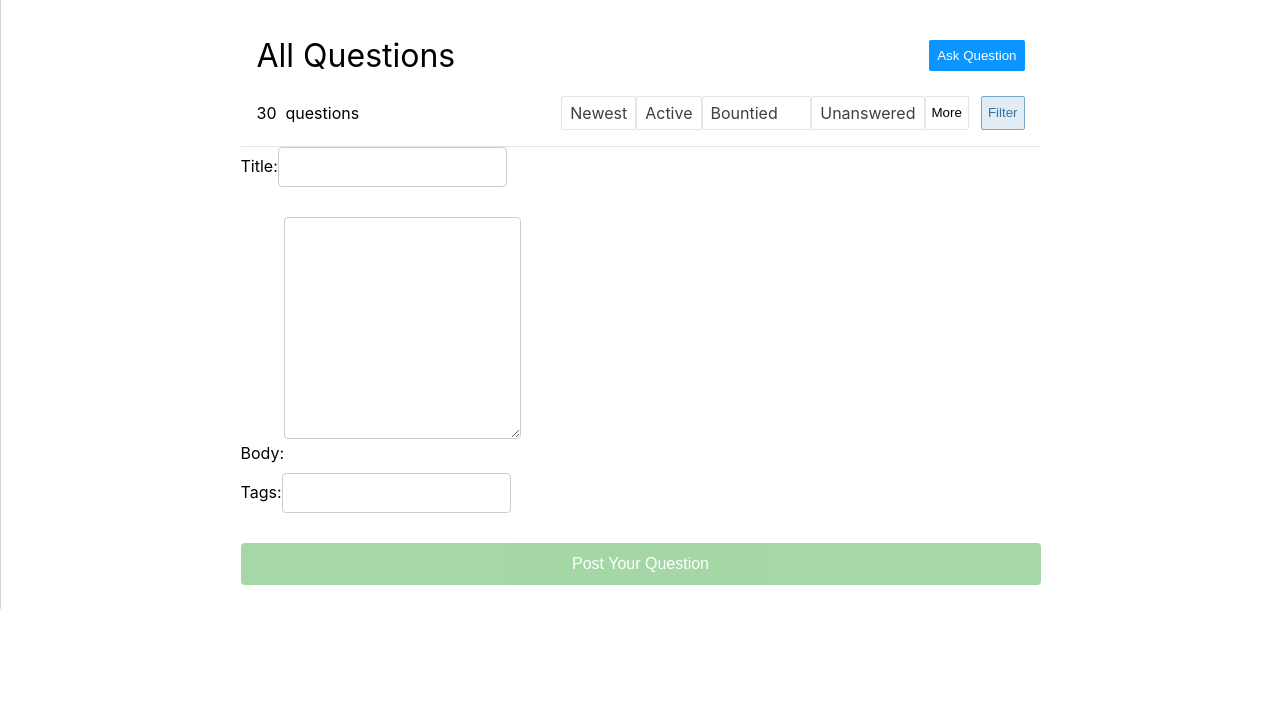
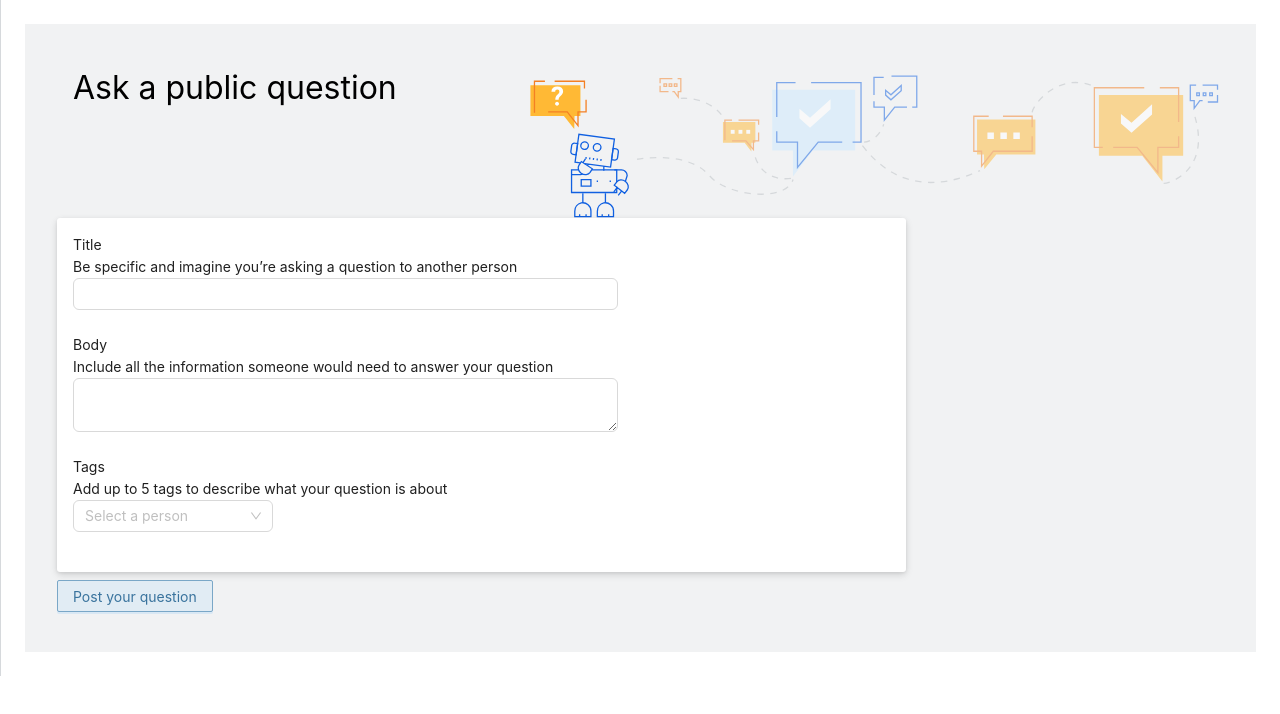
Before and after one commit to Kasun002/gw-stack-overflow, a React (Create React App) app: page /question in a window 1280 px wide. Shown: the top 714 px of the page. Built offline with nearby package versions, Linux system fonts and the light colour scheme.

Commit message:
Question Form Added

```diff
--- a/package.json
+++ b/package.json
@@ -11,6 +11,7 @@
     "@types/node": "^16.18.25",
     "@types/react": "^18.2.0",
     "@types/react-dom": "^18.2.1",
+    "antd": "^5.4.6",
     "react": "^18.2.0",
     "react-dom": "^18.2.0",
     "react-router-dom": "^6.11.0",
--- a/src/index.css
+++ b/src/index.css
@@ -48,3 +48,19 @@ code {
 .header__top > button:active {
   background-color: hsl(209,100%,37.5%);
 }
+
+.sof-button {
+  color: hsl(205,47%,42%);
+  background-color: hsl(205,46%,92%);
+  border: solid 1px hsl(205,41%,63%);
+  border-radius: 2px;
+}
+
+.sof-button:hover {
+  background-color: hsl(205,57%,81%);
+  color: hsl(205,46%,32%);
+}
+.sof-button:active {
+  background-color: hsl(205,57%,81%);
+  color: hsl(205,46%,32%);
+}
--- a/src/pages/question/Question.css
+++ b/src/pages/question/Question.css
@@ -1,52 +1,20 @@
 .container {
-    max-width: 800px;
-    margin: 0 auto;
-    padding: 0 15px;
-  }
+  background-color: #f1f2f3;
+  padding: 32px;
+}
 
-  form {
-    display: flex;
-    flex-direction: column;
-  }
+.header__img {
+  background-image: url(../../../assets/background.svg);
+  background-repeat: no-repeat !important;
+  background-position: right bottom !important;
+  height: 130px;
+  border-bottom: 0px;
+}
 
-  label {
-    margin-bottom: 10px;
-  }
-
-  input[type="text"],
-  textarea {
-    padding: 10px;
-    margin-bottom: 20px;
-    border: 1px solid #ccc;
-    border-radius: 4px;
-    font-size: 16px;
-    resize: vertical;
-  }
-
-  textarea {
-    height: 200px;
-  }
-
-  button[type="submit"] {
-    background-color: #4CAF50;
-    color: white;
-    padding: 12px 20px;
-    border: none;
-    border-radius: 4px;
-    cursor: pointer;
-    font-size: 16px;
-  }
-
-  button[type="submit"]:hover {
-    background-color: #45a049;
-  }
-
-  button[type="submit"]:disabled {
-    opacity: 0.5;
-    cursor: not-allowed;
-  }
-
-  .error-message {
-    color: red;
-    margin-bottom: 10px;
-  }
+.card {
+  background-color: white;
+  padding: 16px;
+  max-width: 70%;
+  border-radius: 3px;
+  box-shadow: 0 1px 3px hsla(0,0%,0%,0.06), 0 2px 6px hsla(0, 0%, 0%, 0.06), 0 3px 8px hsla(0, 0%, 0%, 0.09);
+}
--- a/src/pages/question/Question.tsx
+++ b/src/pages/question/Question.tsx
@@ -1,47 +1,81 @@
 import { useState } from 'react';
+import { Question } from '../../utils/Interfaces';
 import './Question.css';
-import Header from '../../components/header/Header';
-import { Question } from '../../utils/Interfaces';
+import { Button, Form, Input, InputNumber, Select } from 'antd';
+import { Option } from 'antd/es/mentions';
+import { TagsOptions } from '../../utils/Options';
+
+const QuestionPage = () => {
 
 
-const QuestionPage = () => {
-    const [formData, setFormData] = useState<Question>({} as Question);
-    const [errorMessage, setErrorMessage] = useState('');
-
-    const handleChange = (e: React.ChangeEvent<HTMLInputElement | HTMLTextAreaElement>) => {
-        const { name, value } = e.target;
-        setFormData(prevFormData => ({ ...prevFormData, [name]: value }));
+    const layout = {
+        labelCol: { span: 8 },
+        wrapperCol: { span: 16 },
     };
 
-    const handleSubmit = (e: React.FormEvent<HTMLFormElement>) => {
-        e.preventDefault();
-        if (!formData.title || !formData.body) {
-            setErrorMessage('Please enter a title and a body.');
-            return;
-        }
+    const validateMessages = {
+        required: '${label} is required!',
     };
 
+    const onFinish = (values: any) => {
+        //
+    };
+
+    const selectTag = (event: string) => {
+        //
+    }
+
+
     return (
-        <div className="container">
-            <Header />
-            <form onSubmit={handleSubmit}>
-                <label>
-                    Title:
-                    <input type="text" name="title" value={formData.title} onChange={handleChange} />
-                </label>
-                <label>
-                    Body:
-                    <textarea name="body" value={formData.body} onChange={handleChange} />
-                </label>
-                <label>
-                    Tags:
-                    <input type="text" name="tags" value={formData.tags} onChange={handleChange} />
-                </label>
-                {errorMessage && <div className="error-message">{errorMessage}</div>}
-                <button type="submit" disabled={!formData.title || !formData.body}>
-                    Post Your Question
-                </button>
-            </form>
+        <div className='container'>
+            <div className='header header__img'>
+                <div className='header__top'>
+                    <h1>Ask a public question</h1>
+                </div>
+            </div>
+            <div className='card'>
+                <Form
+                    {...layout}
+                    name="nest-messages"
+                    style={{ maxWidth: 'auto' }}
+                    validateMessages={validateMessages}
+                >
+                    <label>Title</label>
+                    <div>Be specific and imagine you’re asking a question to another person</div>
+                    <Form.Item name={['question', 'title']} rules={[{ required: true }]}>
+                        <Input style={{display:'flex' }}/>
+                    </Form.Item>
+                    <label>Body</label>
+                    <div>Include all the information someone would need to answer your question</div>
+                    <Form.Item name={['question', 'body']} rules={[{ required: true }]}>
+                        <Input.TextArea />
+                    </Form.Item>
+                    <label>Tags</label>
+                    <div>Add up to 5 tags to describe what your question is about</div>
+                    <Form.Item name={['question', 'tags']}>
+                        <Select
+                            mode="tags"
+                            showSearch
+                            allowClear
+                            optionLabelProp="children"
+                            onChange={selectTag}
+                            style={{ width: 200 }}
+                            placeholder="Select a person"
+                        >
+                            {TagsOptions.map((option) => {
+                                return (<Option key={option} value={option}>
+                                    {option}
+                                </Option>)
+                            })}
+                        </Select>
+                    </Form.Item>
+                </Form>
+            </div>
+            <div style={{width: "70%", padding:"8px 0px"}}>
+                <Button className="sof-button" type="primary" htmlType="submit" onClick={onFinish}>
+                    Post your question
+                </Button>
+            </div>
         </div>
     );
 }
--- /dev/null
+++ b/src/utils/Options.ts
@@ -0,0 +1,16 @@
+const TagsOptions: Array<string> = [
+    'node.js', 'jquery', 'php', 'c#', 'vue.js', 'mysql', 'react-native', 'java',
+    'android', 'c++', 'ios', 'laravel', 'django', 'ruby-on-rails', 'swift',
+    'webpack', 'amazon-web-services', 'git', 'docker', 'mongodb', 'sql', 'firebase',
+    'flutter', 'apache-spark', 'kubernetes', 'tensorflow', 'numpy', 'pandas',
+    'machine-learning', 'deep-learning', 'neural-network', 'data-science',
+    'bigdata', 'blockchain', 'ethereum', 'solidity', 'cryptocurrency',
+    'artificial-intelligence', 'azure', 'google-cloud-platform', 'devops',
+    'continuous-integration', 'continuous-deployment', 'testing', 'jest', 'mocha',
+    'selenium', 'react-testing-library', 'unit-testing', 'e2e-testing', 'jestjs',
+    'performance', 'security', 'webpack4', 'babeljs', 'ecmascript-6', 'npm',
+    'yarn', 'webpack-dev-server', 'webpack-plugins', 'webpack-loader',
+    'react-router', 'react-redux',
+];
+
+export {TagsOptions};
```
Also changed, not shown: 1 other file (tests, documents, lock files or other folders).
